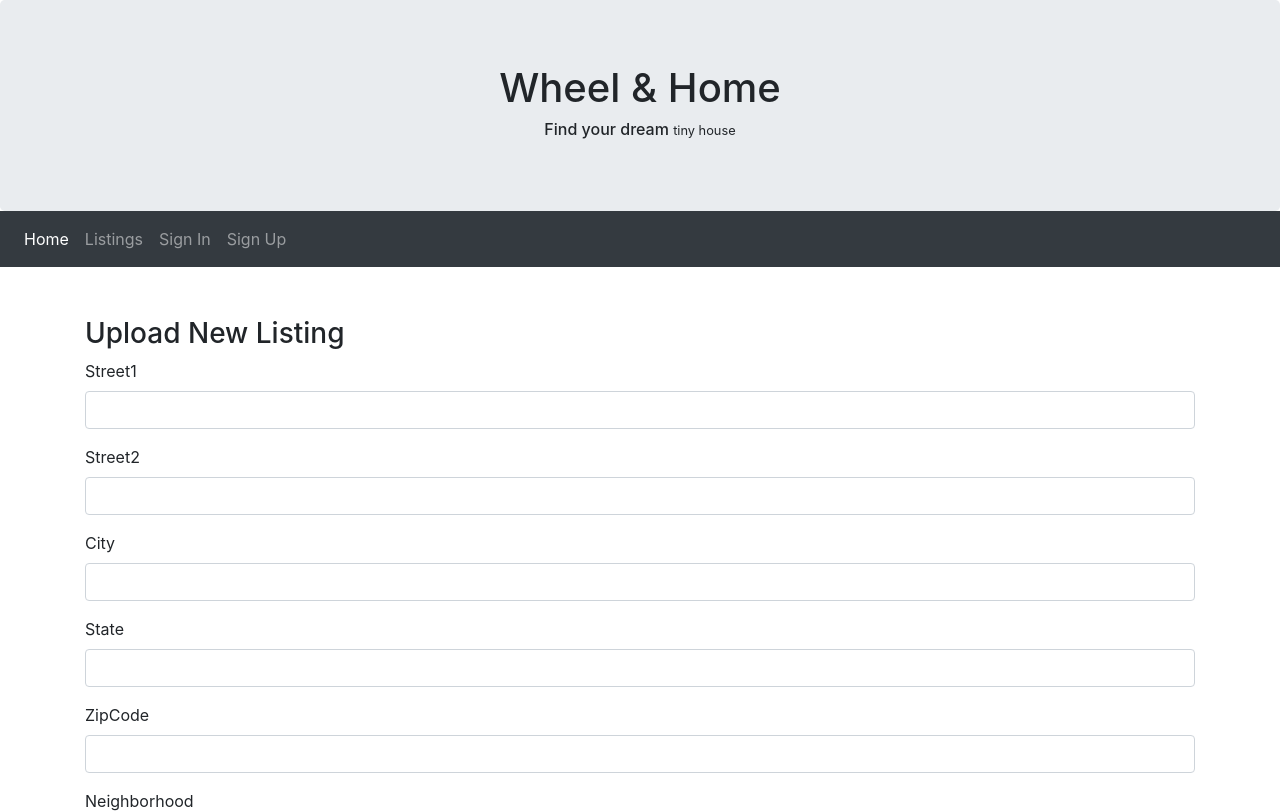
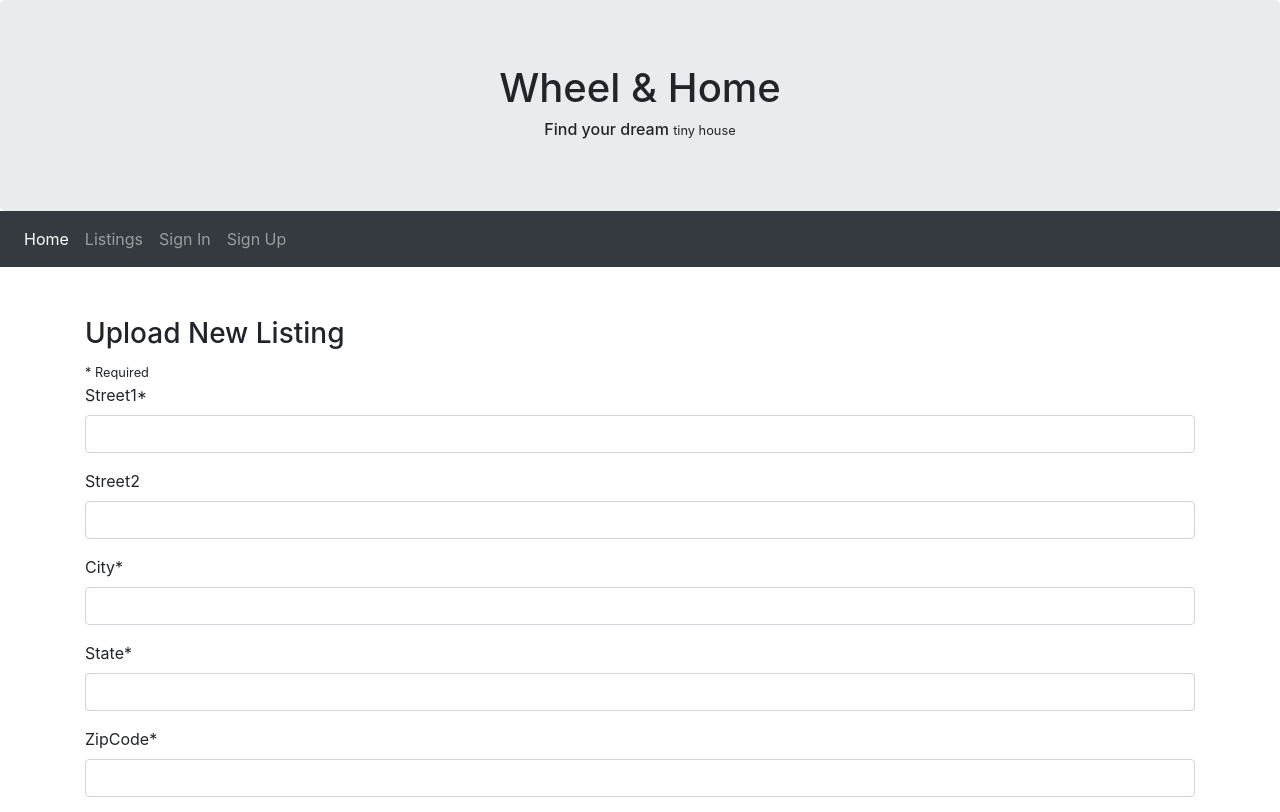
Before and after one commit to erdemkoral/real-estate-frontend, a React (Create React App) app: page /listingform in a window 1280 px wide. Shown: the top 812 px of the page. Built offline with nearby package versions, Linux system fonts and the light colour scheme.

Commit message:
add requred fields to form

```diff
--- a/src/components/auth/signin.js
+++ b/src/components/auth/signin.js
@@ -6,7 +6,7 @@ class Signin extends Component {
   state={};
 
  handleChange = ({ target }) =>{
-   this.setState({ [target.name]: target.value });
+   this.setState({ [target.name]: target.value.toLowerCase() });
  }
 
   handleSubmit = (event) => {
--- a/src/components/auth/signup.js
+++ b/src/components/auth/signup.js
@@ -6,7 +6,7 @@ class Signup extends Component {
   state={};
 
   handleChange = ({ target }) =>{
-    this.setState({ [target.name]: target.value });
+    this.setState({ [target.name]: target.value.toLowercase() });
   }
 
   handleSubmit = (event) => {
@@ -33,7 +33,7 @@ class Signup extends Component {
         <form onSubmit={this.handleSubmit}>
           <div className="form-group">
             <label>Name</label>
-            <input name="name" className="form-control" placeholder="Enter name"onChange={this.handleChange} />
+            <input name="name" className="form-control" placeholder="Enter name" onChange={this.handleChange} />
           </div>
           <div className="form-group" onSubmit={this.handleSubmit}>
             <label>Email address</label>
--- a/src/components/listings/listingForm.js
+++ b/src/components/listings/listingForm.js
@@ -6,19 +6,17 @@ class ListingForm extends Component {
   state={};
 
   handleChange = ({ target }) =>{
-    this.setState({ [target.name]: target.value });
+    this.setState({ [target.name]: target.value.toLowerCase() });
   }
 
   componentDidMount() {
     if(this.props.editing){
       const newState = { ...this.props.listings };
-      console.log('big ass state', newState);
       this.setState(newState);
     }
   }
 
   handleSubmit = (event) => {
-    console.log(this.props);
     event.preventDefault();
     const id = this.props.updateId;
     if(this.props.editing){
@@ -47,9 +45,10 @@ class ListingForm extends Component {
             <h3> Upload New Listing</h3>
 
           }
+          <small>* Required</small>
           <fieldset className="form-group">
-            <label>Street1</label>
-            <input name="street1" value={this.state.street1} className="form-control" onChange={this.handleChange} />
+            <label>Street1*</label>
+            <input name="street1" required value={this.state.street1} className="form-control" onChange={this.handleChange} />
           </fieldset>
 
           <fieldset className="form-group">
@@ -58,18 +57,18 @@ class ListingForm extends Component {
           </fieldset>
 
           <fieldset className="form-group">
-            <label>City</label>
-            <input name="city" value={this.state.city} className="form-control" onChange={this.handleChange} />
+            <label>City*</label>
+            <input name="city"  required value={this.state.city} className="form-control" onChange={this.handleChange} />
           </fieldset>
 
           <fieldset className="form-group">
-            <label>State</label>
-            <input name="state" value={this.state.state} className="form-control" onChange={this.handleChange} />
+            <label>State*</label>
+            <input name="state" required value={this.state.state} className="form-control" onChange={this.handleChange} />
           </fieldset>
 
           <fieldset className="form-group">
-            <label>ZipCode</label>
-            <input name="zipCode" value={this.state.zipCode} className="form-control" onChange={this.handleChange} />
+            <label>ZipCode*</label>
+            <input name="zipCode" required type="number" value={this.state.zipCode} className="form-control" onChange={this.handleChange} />
           </fieldset>
 
           <fieldset className="form-group">
```
